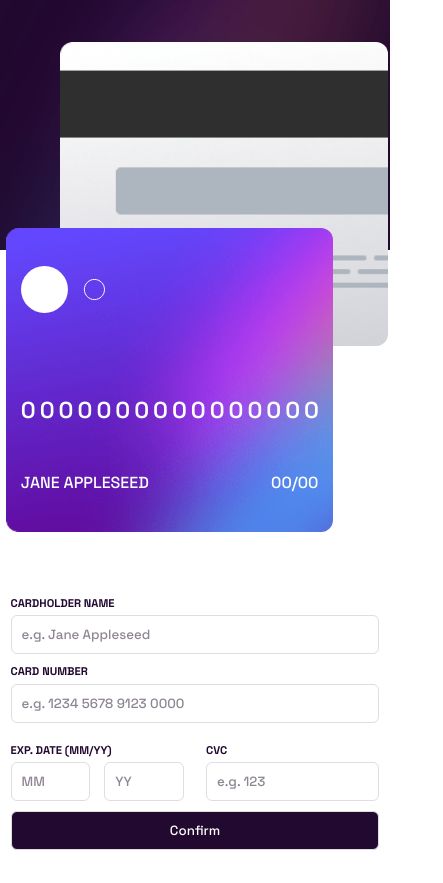
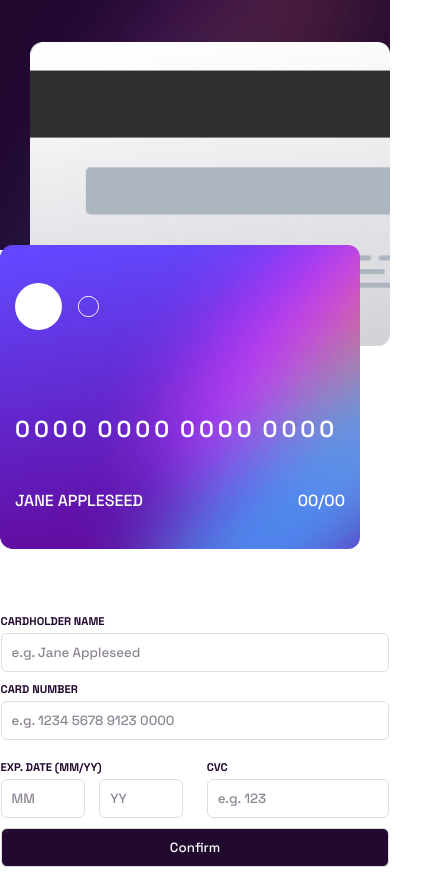
Before and after one commit to gregoryamaefule/interactive-card-details-form-main, a plain HTML site: page index.html in a window 390 px wide. Shown: the whole page, 443 px wide, since content can reach past the window. Drawn offline with Linux system fonts and the light colour scheme.

Commit message:
fix: alignment issue in mobile UI

```diff
--- a/styles.css
+++ b/styles.css
@@ -6,7 +6,6 @@
     margin: 0;
     padding: 0;
     font-family: "Space Grotesk", sans-serif;
-    font-optical-sizing: auto;
     font-weight: 500;
     font-style: normal;
 }
@@ -180,14 +179,21 @@ input:active {
         min-width: max-content;
 
     }
+    form{
+        width: 420px;
+    }
     .card{
-        width: 84vw;
-        min-height: 260px;
+        width: 360px;
         background-size: cover;
+        margin-left: 0;
 
     }
     #front{
-        margin-top: -17vh;
-        margin-right: 28vw;
+        margin-right: 0;
+        margin-right: 30px;
+        margin-top: -126px;
+    }
+    #back{
+        margin-left: 30px;
     }
 }
```
